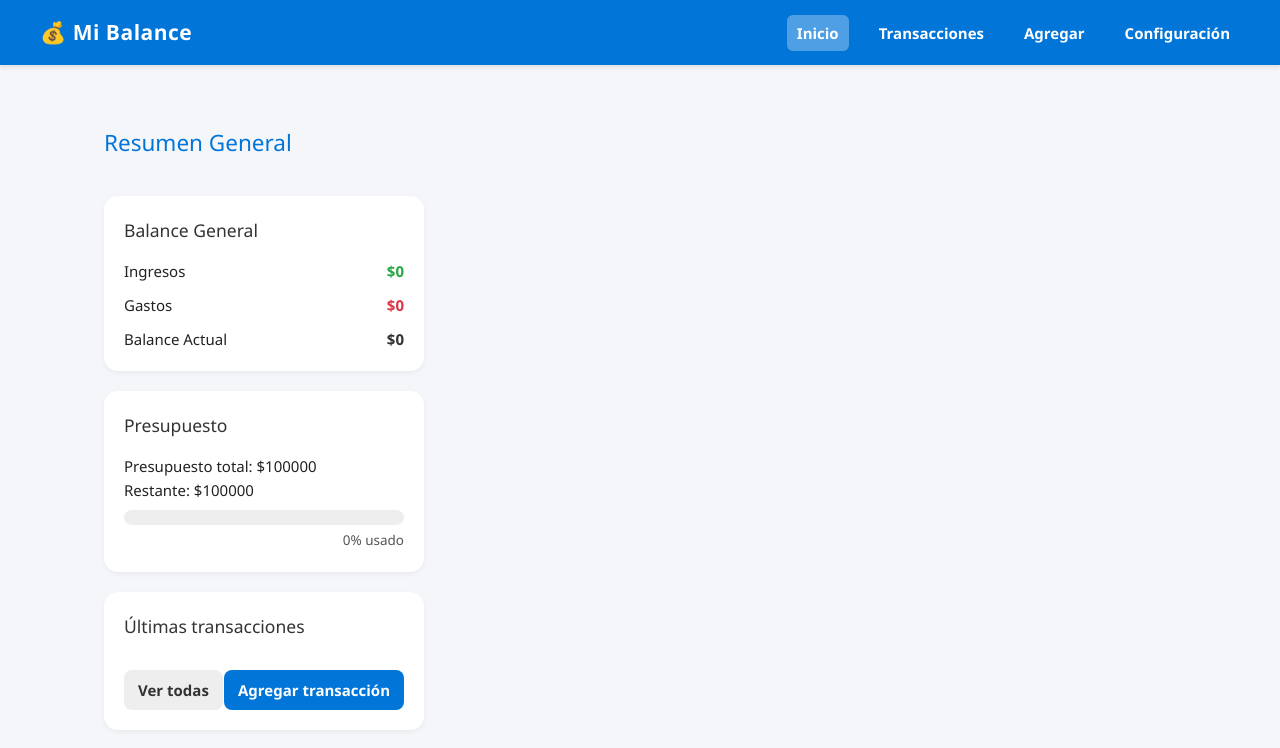
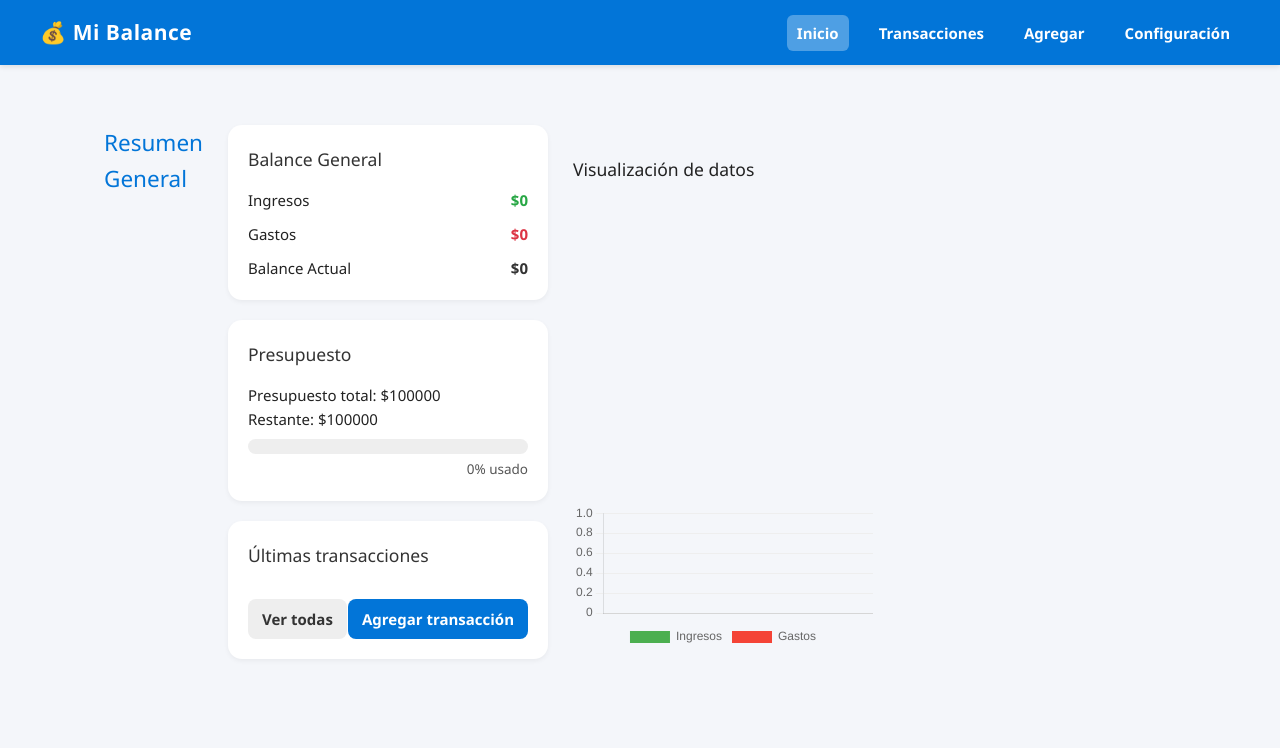
Before and after one commit to MartinIsrael05/GestorDeFinanzas, a Vue app in the folder GestorDeFinanzas/: page / in a window 1280 px wide. Shown: the top 748 px of the page. Built offline with nearby package versions, Linux system fonts and the light colour scheme.

Commit message:
Etapa 2: Funcional. Se ve grafico de gastos vs ingresos y gastos por categoria en pie chart. Proximo paso: Etapa 3 - Filtros y vistas por mes

```diff
--- a/GestorDeFinanzas/src/components/charts/CategoryChart.vue
+++ b/GestorDeFinanzas/src/components/charts/CategoryChart.vue
@@ -1,7 +1,69 @@
-<!-- template default -->
 <template>
-  <div class="p-6">
-    <h1 class="text-2xl font-bold mb-4">Configuración</h1>
-    <p>Aquí puedes ajustar las preferencias de la aplicación.</p>
-    </div>
+  <div class="chart-container">
+    <canvas ref="chartCanvas"></canvas>
+  </div>
 </template>
+
+<script setup>
+import { onMounted, ref, watch } from 'vue'
+import { Chart, PieController, ArcElement, Tooltip, Legend } from 'chart.js'
+import { useTransactionsStore } from '../../store/transactions'
+import { storeToRefs } from 'pinia'
+
+Chart.register(PieController, ArcElement, Tooltip, Legend)
+
+const chartCanvas = ref(null)
+const store = useTransactionsStore()
+const { expensesByCategory } = storeToRefs(store)
+
+let chartInstance = null
+
+const renderChart = () => {
+  const labels = Object.keys(expensesByCategory.value)
+  const data = Object.values(expensesByCategory.value)
+
+  if (chartInstance) chartInstance.destroy()
+
+  chartInstance = new Chart(chartCanvas.value, {
+    type: 'pie',
+    data: {
+      labels,
+      datasets: [
+        {
+          label: 'Gastos por categoría',
+          data,
+          backgroundColor: ['#36A2EB', '#FF6384', '#FFCE56', '#4BC0C0', '#9966FF', '#FF9F40'],
+          hoverOffset: 10,
+        },
+      ],
+    },
+    options: {
+      responsive: true,
+      plugins: {
+        legend: { position: 'bottom' },
+        tooltip: { enabled: true },
+      },
+      animation: {
+        duration: 1200,
+        easing: 'easeOutQuart',
+      },
+    },
+  })
+}
+
+onMounted(renderChart)
+watch(expensesByCategory, renderChart)
+</script>
+
+<style scoped>
+.chart-container {
+  width: 100%;
+  max-width: 400px;
+  margin: auto;
+  transition: transform 0.3s ease;
+}
+
+.chart-container:hover {
+  transform: scale(1.03);
+}
+</style>
--- a/GestorDeFinanzas/src/components/charts/MonthlyComparisonChart.vue
+++ b/GestorDeFinanzas/src/components/charts/MonthlyComparisonChart.vue
@@ -1,7 +1,80 @@
-<!-- template default -->
 <template>
-  <div class="p-6">
-    <h1 class="text-2xl font-bold mb-4">Configuración</h1>
-    <p>Aquí puedes ajustar las preferencias de la aplicación.</p>
-    </div>
+  <div class="chart-container">
+    <canvas ref="chartCanvas"></canvas>
+  </div>
 </template>
+
+<script setup>
+import { onMounted, ref, watch } from 'vue'
+import { Chart, BarController, BarElement, CategoryScale, LinearScale, Tooltip, Legend } from 'chart.js'
+import { useTransactionsStore } from '../../store/transactions'
+import { storeToRefs } from 'pinia'
+
+Chart.register(BarController, BarElement, CategoryScale, LinearScale, Tooltip, Legend)
+
+const chartCanvas = ref(null)
+const store = useTransactionsStore()
+const { monthlySummary } = storeToRefs(store)
+
+let chartInstance = null
+
+const renderChart = () => {
+  const months = Object.keys(monthlySummary.value)
+  const incomeData = months.map(m => monthlySummary.value[m].income)
+  const expenseData = months.map(m => monthlySummary.value[m].expense)
+
+  if (chartInstance) chartInstance.destroy()
+
+  chartInstance = new Chart(chartCanvas.value, {
+    type: 'bar',
+    data: {
+      labels: months,
+      datasets: [
+        {
+          label: 'Ingresos',
+          data: incomeData,
+          backgroundColor: '#4CAF50',
+          borderRadius: 6,
+        },
+        {
+          label: 'Gastos',
+          data: expenseData,
+          backgroundColor: '#F44336',
+          borderRadius: 6,
+        },
+      ],
+    },
+    options: {
+      responsive: true,
+      plugins: {
+        legend: { position: 'bottom' },
+        tooltip: { enabled: true },
+      },
+      scales: {
+        y: { beginAtZero: true, grid: { color: '#eee' } },
+        x: { grid: { display: false } },
+      },
+      animation: {
+        duration: 1500,
+        easing: 'easeOutQuart',
+      },
+    },
+  })
+}
+
+onMounted(renderChart)
+watch(monthlySummary, renderChart)
+</script>
+
+<style scoped>
+.chart-container {
+  width: 100%;
+  max-width: 600px;
+  margin: auto;
+  transition: transform 0.3s ease;
+}
+
+.chart-container:hover {
+  transform: scale(1.02);
+}
+</style>
--- a/GestorDeFinanzas/src/store/transactions.js
+++ b/GestorDeFinanzas/src/store/transactions.js
@@ -28,6 +28,29 @@ export const useTransactionsStore = defineStore('transactions', {
         ? `⚠️ Has gastado el ${used.toFixed(0)}% de tu presupuesto.`
         : null
     },
+      // gastos agrupados por categoría
+  expensesByCategory: (state) => {
+    const grouped = {}
+    state.transactions.forEach(t => {
+      if (t.type === 'expense') {
+        grouped[t.category] = (grouped[t.category] || 0) + t.amount
+      }
+    })
+    return grouped
+  },
+
+  // resumen mensual
+  monthlySummary: (state) => {
+    const summary = {}
+    state.transactions.forEach(t => {
+      const month = t.date.slice(0, 7) // formato YYYY-MM
+      if (!summary[month]) {
+        summary[month] = { income: 0, expense: 0 }
+      }
+      summary[month][t.type] += t.amount
+    })
+    return summary
+  }
   },
 
   actions: {
--- a/GestorDeFinanzas/src/views/DashboardView.vue
+++ b/GestorDeFinanzas/src/views/DashboardView.vue
@@ -29,11 +29,8 @@
         <p>Restante: ${{ remainingBudget }}</p>
 
         <div class="progress-bar-container">
-          <div
-            class="progress-bar"
-            :style="{ width: budgetUsedPercent + '%' }"
-            :class="{ warning: budgetUsedPercent >= 80 }"
-          ></div>
+          <div class="progress-bar" :style="{ width: budgetUsedPercent + '%' }"
+            :class="{ warning: budgetUsedPercent >= 80 }"></div>
         </div>
         <p class="progress-text">{{ budgetUsedPercent.toFixed(0) }}% usado</p>
 
@@ -57,6 +54,13 @@
         </div>
       </div>
     </div>
+    <section class="charts-section">
+      <h3>Visualización de datos</h3>
+      <div class="charts-grid">
+        <CategoryChart />
+        <MonthlyComparisonChart />
+      </div>
+    </section>
   </div>
 </template>
 
@@ -66,6 +70,8 @@ import { storeToRefs } from 'pinia'
 import { useTransactionsStore } from '../store/transactions'
 import { useSettingsStore } from '../store/settings'
 import { RouterLink } from 'vue-router'
+import CategoryChart from '../components/charts/CategoryChart.vue'
+import MonthlyComparisonChart from '../components/charts/MonthlyComparisonChart.vue'
 
 const transactionsStore = useTransactionsStore()
 const settingsStore = useSettingsStore()
@@ -97,7 +103,6 @@ const latestTransactions = computed(() =>
 <style scoped>
 .dashboard {
   display: flex;
-  flex-direction: column;
   gap: 25px;
   padding: 20px;
 }
@@ -149,12 +154,15 @@ const latestTransactions = computed(() =>
 .income p {
   color: #28a745;
 }
+
 .expense p {
   color: #dc3545;
 }
+
 .balance p {
   color: #333;
 }
+
 .balance p.negative {
   color: #d9534f;
 }
@@ -208,6 +216,7 @@ const latestTransactions = computed(() =>
 .transactions li.income strong {
   color: #28a745;
 }
+
 .transactions li.expense strong {
   color: #dc3545;
 }
@@ -235,4 +244,23 @@ const latestTransactions = computed(() =>
 .btn:hover {
   opacity: 0.9;
 }
+/* charts */
+.charts-section {
+  margin-top: 30px;
+}
+.charts-grid {
+  display: grid;
+  grid-template-columns: repeat(auto-fit, minmax(300px, 1fr));
+  gap: 20px;
+}
+.chart-container {
+  width: 100%;
+  max-width: 600px;
+  margin: auto;
+  transition: transform 0.3s ease;
+}
+.chart-container:hover {
+  transform: scale(1.03);
+}
+
 </style>
```
